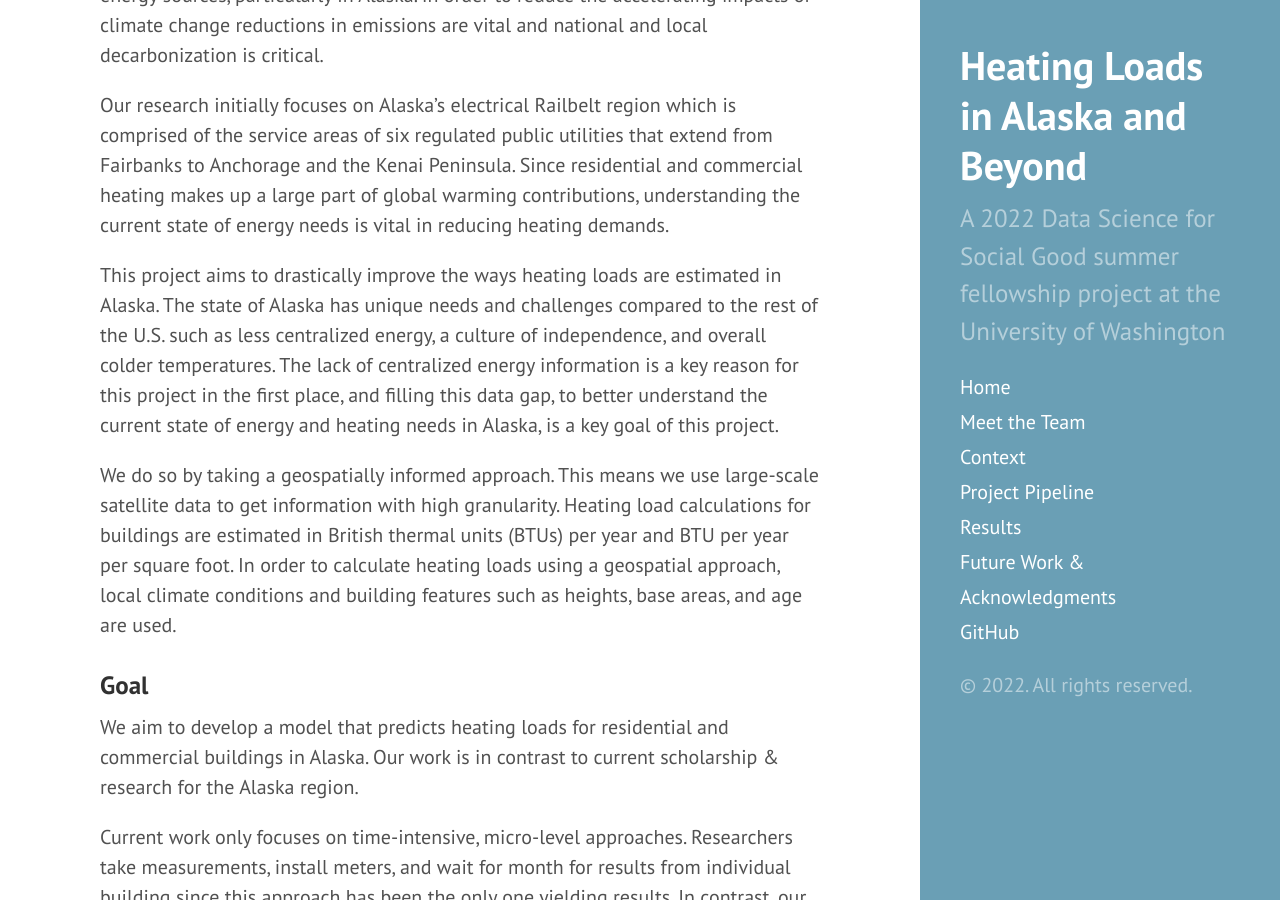
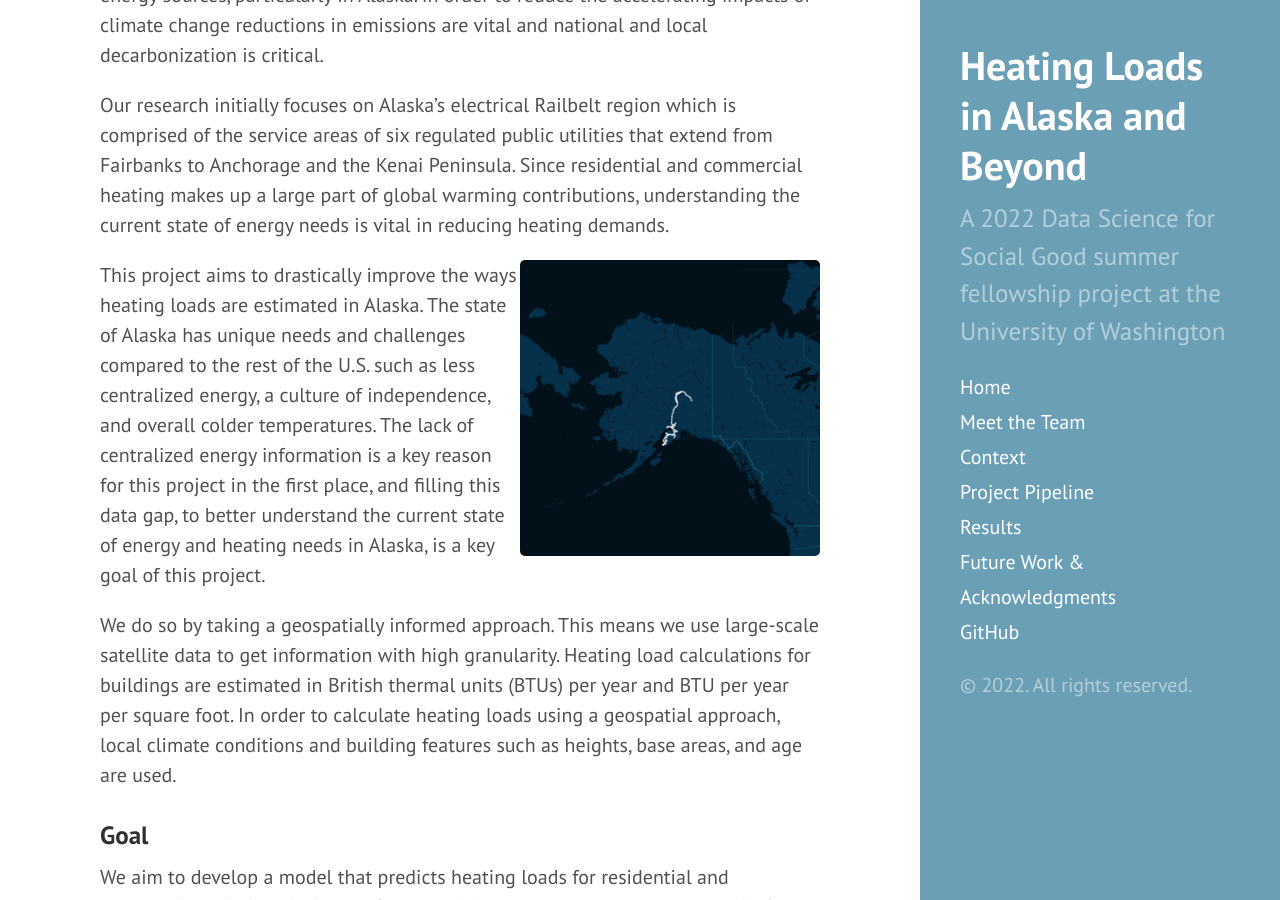
Before and after one commit to uwescience/DSSG2022_heating_loads, a Jekyll site: the page built from context.md, in a window 1280 px wide and 900 px high, scrolled down 341 px. Built offline with Jekyll 4.4.1, drawn with Linux system fonts in a browser that asks for light colours.

Commit message:
Update context.md
try adding an image that text wraps around- railbelt

```diff
--- a/context.md
+++ b/context.md
@@ -8,6 +8,8 @@
 Global warming presents the most pressing challenge of our generation. Compared to the global average, temperatures are rising at four times the rate in Alaska. Carbon emissions to meet energy needs contribute to Alaska’s increasing temperatures. Therefore, there is a huge and increasing urgency to decarbonize energy sources, particularly in Alaska. In order to reduce the accelerating impacts of climate change reductions in emissions are vital and national and local decarbonization is critical.
 
 Our research initially focuses on Alaska’s electrical Railbelt region which is comprised of the service areas of six regulated public utilities that extend from Fairbanks to Anchorage and the Kenai Peninsula. Since residential and commercial heating makes up a large part of global warming contributions, understanding the current state of energy needs is vital in reducing heating demands.
+
+<img align="right" src="{{ site.url }}{{ site.baseurl }}/assets/img/AK_railbelt.png" width="300">
 
 This project aims to drastically improve the ways heating loads are estimated in Alaska. The state of Alaska has unique needs and challenges compared to the rest of the U.S. such as less centralized energy, a culture of independence, and overall colder temperatures. The lack of centralized energy information is a key reason for this project in the first place, and filling this data gap, to better understand the current state of energy and heating needs in Alaska, is a key goal of this project.
 
```
